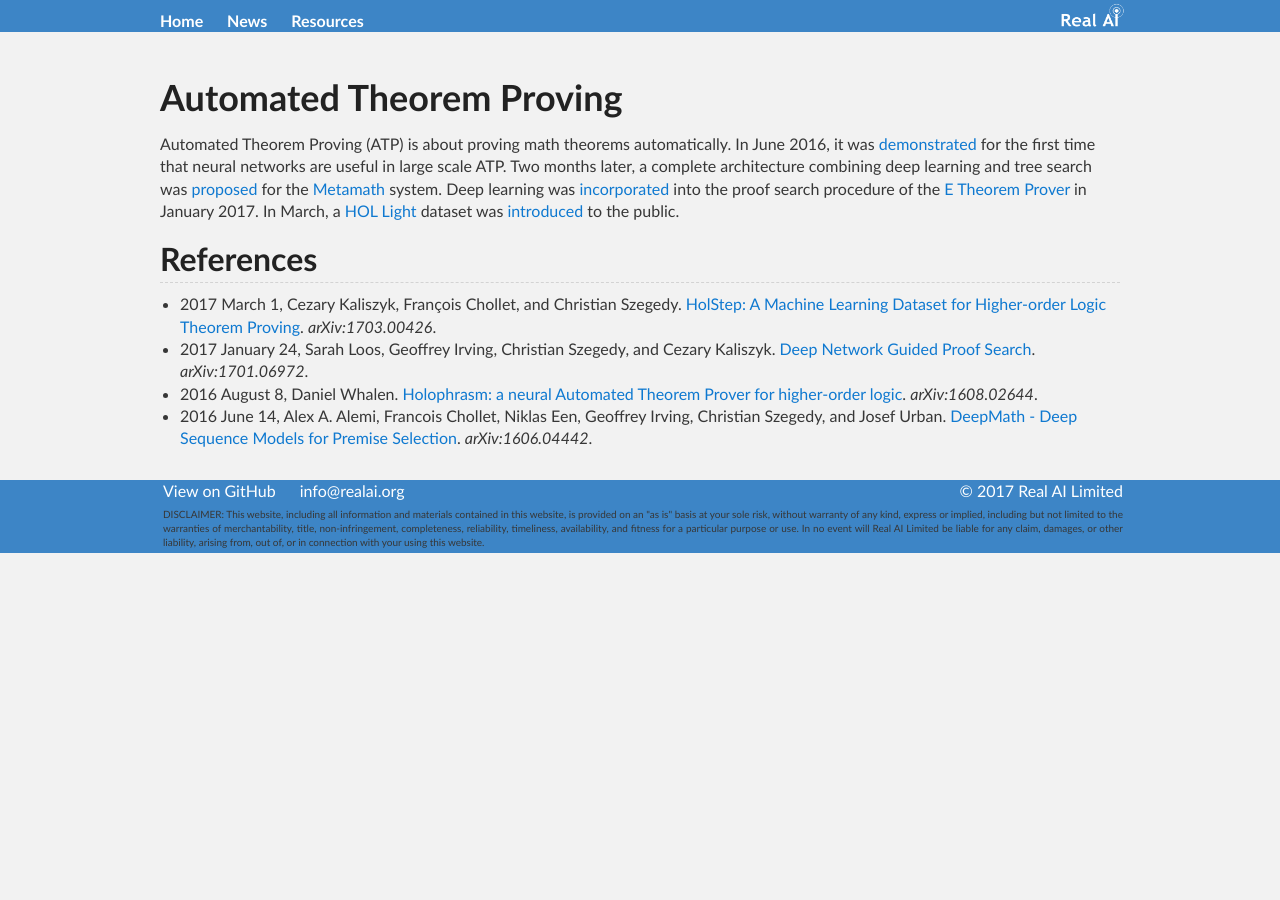
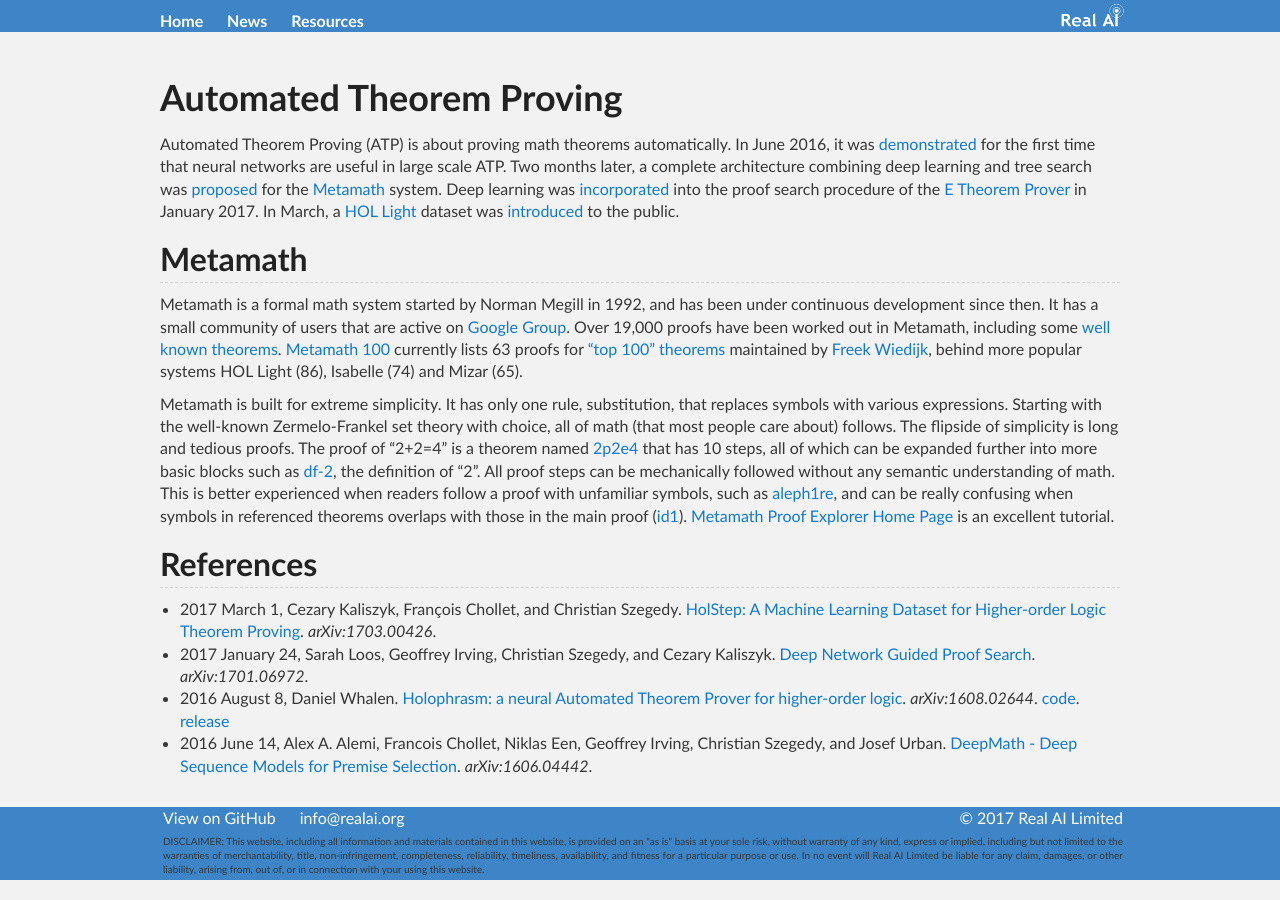
Before and after one commit to Tonywuhk/realai.org, a Jekyll site: the page built from automated-theorem-proving.md, in a window 1280 px wide. Built offline with Jekyll 4.4.1, drawn with Linux system fonts in a browser that asks for light colours; our own code applies the rules of GitHub Pages for plain Markdown files; comment, search, counter and statistics services are not loaded; the repository's description, which GitHub fills in, is left out.

Commit message:
Update automated-theorem-proving.md

```diff
--- a/automated-theorem-proving.md
+++ b/automated-theorem-proving.md
@@ -5,9 +5,15 @@ permalink: /automated-theorem-proving/
 
 Automated Theorem Proving (ATP) is about proving math theorems automatically. In June 2016, it was [demonstrated](https://arxiv.org/abs/1606.04442) for the first time that neural networks are useful in large scale ATP. Two months later, a complete architecture combining deep learning and tree search was [proposed](https://arxiv.org/abs/1608.02644) for the [Metamath](http://us.metamath.org/) system. Deep learning was [incorporated](https://arxiv.org/abs/1701.06972) into the proof search procedure of the [E Theorem Prover](http://wwwlehre.dhbw-stuttgart.de/~sschulz/E/E.html) in January 2017. In March, a [HOL Light](https://www.cl.cam.ac.uk/~jrh13/hol-light/) dataset was [introduced](https://arxiv.org/abs/1703.00426) to the public.
 
+## Metamath
+
+Metamath is a formal math system started by Norman Megill in 1992, and has been under continuous development since then. It has a small community of users that are active on [Google Group](http://groups.google.com/group/metamath). Over 19,000 proofs have been worked out in Metamath, including some [well known theorems](http://us.metamath.org/mpegif/mmset.html#theorems). [Metamath 100](http://us.metamath.org/mm_100.html) currently lists 63 proofs for [“top 100” theorems](http://www.cs.ru.nl/~freek/100/) maintained by [Freek Wiedijk](http://www.cs.ru.nl/~freek/), behind more popular systems HOL Light (86), Isabelle (74) and Mizar (65).
+
+Metamath is built for extreme simplicity. It has only one rule, substitution, that replaces symbols with various expressions. Starting with the well-known Zermelo-Frankel set theory with choice, all of math (that most people care about) follows. The flipside of simplicity is long and tedious proofs. The proof of “2+2=4” is a theorem named [2p2e4](http://us.metamath.org/mpegif/2p2e4.html) that has 10 steps, all of which can be expanded further into more basic blocks such as [df-2](http://us.metamath.org/mpegif/df-2.html), the definition of “2”. All proof steps can be mechanically followed without any semantic understanding of math. This is better experienced when readers follow a proof with unfamiliar symbols, such as [aleph1re](http://us.metamath.org/mpegif/aleph1re.html), and can be really confusing when symbols in referenced theorems overlaps with those in the main proof ([id1](http://us.metamath.org/mpegif/id1.html)). [Metamath Proof Explorer Home Page](http://us.metamath.org/mpegif/mmset.html) is an excellent tutorial.
+
 ## References
 
 * 2017 March 1, Cezary Kaliszyk, François Chollet, and Christian Szegedy. [HolStep: A Machine Learning Dataset for Higher-order Logic Theorem Proving](https://arxiv.org/abs/1703.00426). *arXiv:1703.00426*.
 * 2017 January 24, Sarah Loos, Geoffrey Irving, Christian Szegedy, and Cezary Kaliszyk. [Deep Network Guided Proof Search](https://arxiv.org/abs/1701.06972). *arXiv:1701.06972*.
-* 2016 August 8, Daniel Whalen. [Holophrasm: a neural Automated Theorem Prover for higher-order logic](https://arxiv.org/abs/1608.02644). *arXiv:1608.02644*.
+* 2016 August 8, Daniel Whalen. [Holophrasm: a neural Automated Theorem Prover for higher-order logic](https://arxiv.org/abs/1608.02644). *arXiv:1608.02644*. [code](https://github.com/dwhalen/holophrasm). [release](https://github.com/dwhalen/holophrasm/releases)
 * 2016 June 14, Alex A. Alemi, Francois Chollet, Niklas Een, Geoffrey Irving, Christian Szegedy, and Josef Urban. [DeepMath - Deep Sequence Models for Premise Selection](https://arxiv.org/abs/1606.04442). *arXiv:1606.04442*.
```
